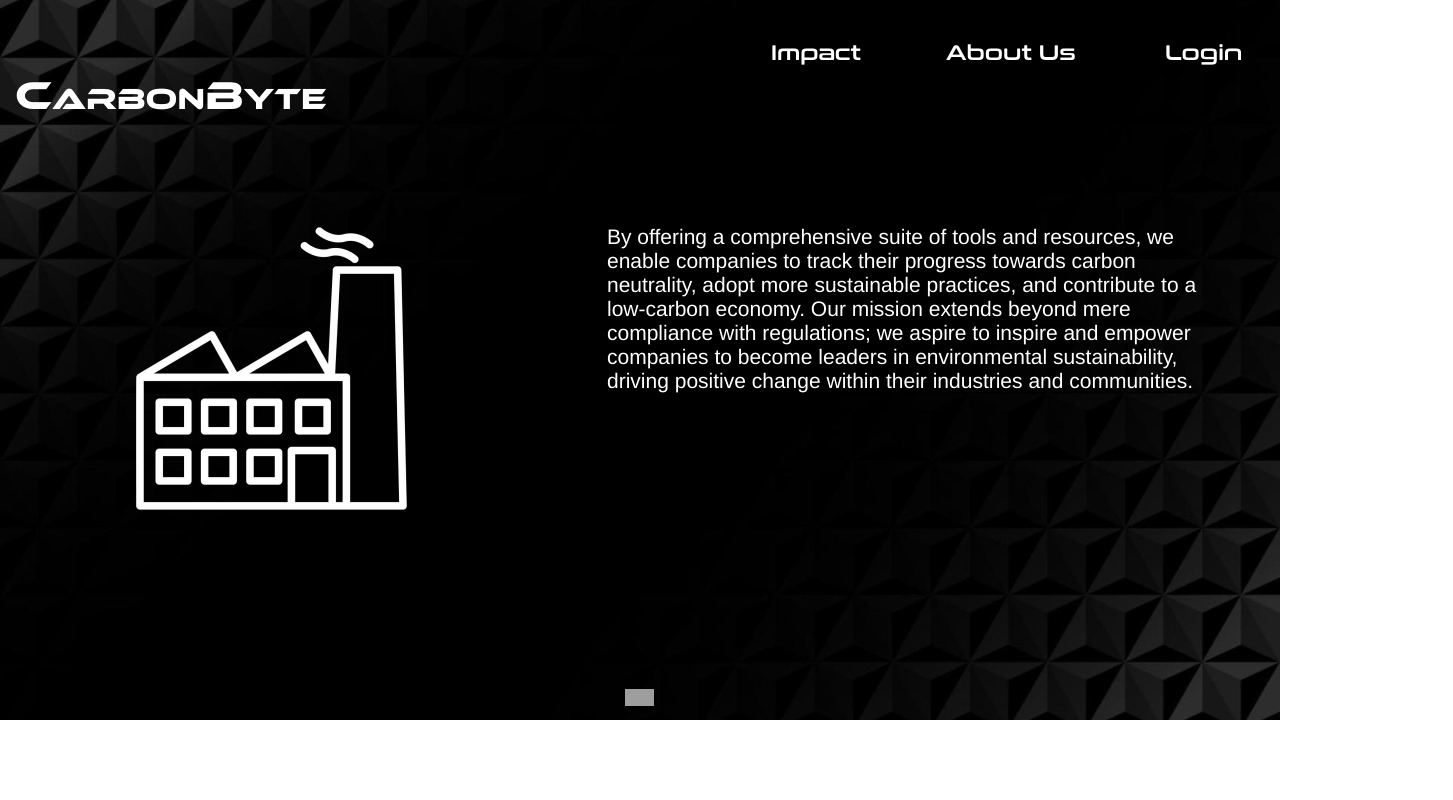
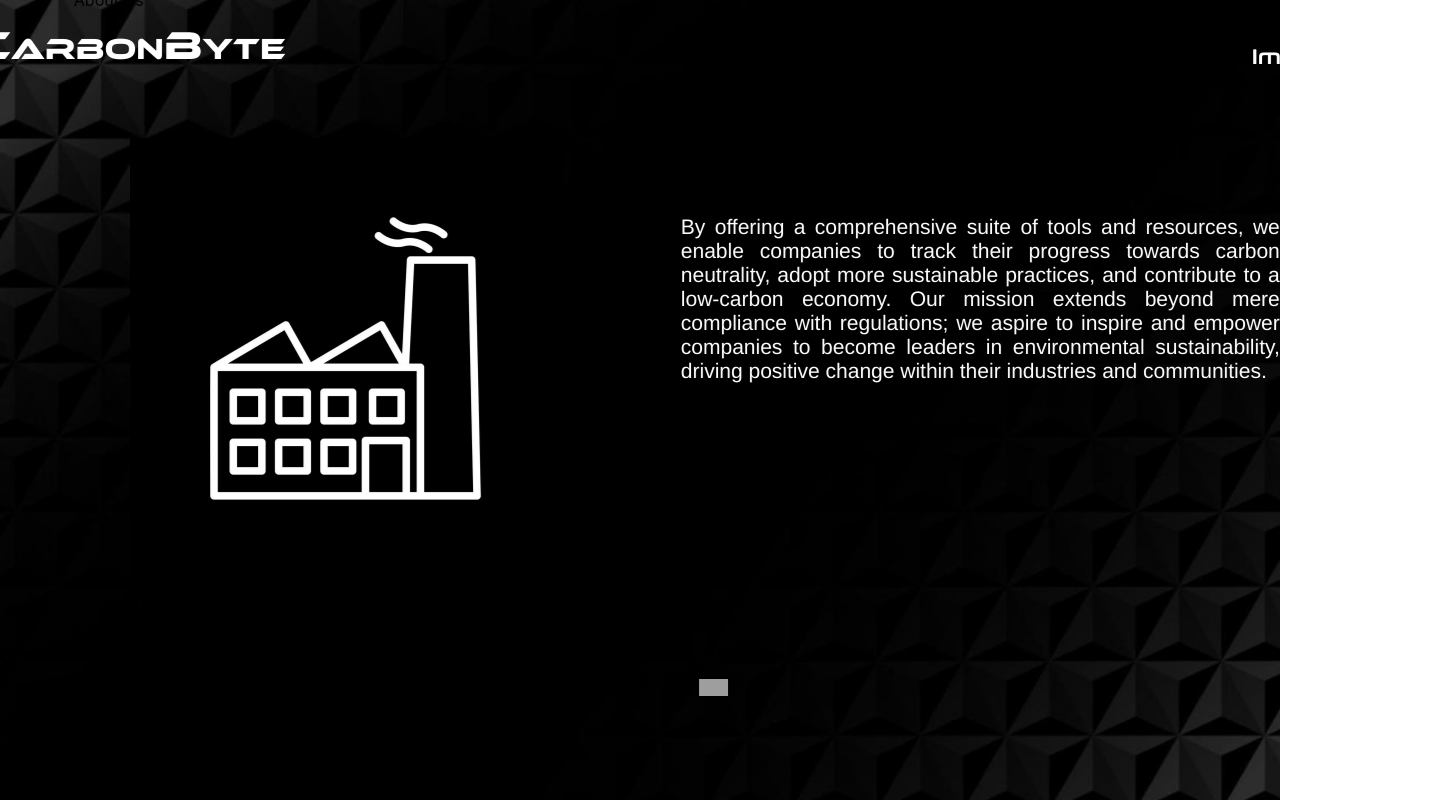
Before and after one commit to METACRYPT12/YantraMainHack, a React (Create React App) app in the folder client/: page / in a window 1280 px wide. Shown: the whole page, 1453 px wide, since content can reach past the window. Built offline with nearby package versions, Linux system fonts and the light colour scheme; grey boxes are pictures that could not be loaded.

Commit message:
About page 2

```diff
--- a/client/src/components/about/about2.css
+++ b/client/src/components/about/about-second.css
@@ -3,21 +3,28 @@
   display: flex;
   flex-direction: row;
   justify-content: center;
-  width: 100%;
+  width: 100vw;
+  height: 100vh;
+  position: relative;
 }
 
 .about .overlap-group-wrapper {
   background-color: #ffffff;
-  height: 720px;
-  width: 1280px;
+  height: inherit;
+  width: inherit;
+  position: relative;
+  background-image: url(../../res/background.jpg);
+  background-position: 50% 50%;
+  background-size: cover;
 }
 
 .about .overlap-group {
-  background-image: url(../../res/background.jpg);
-  background-position: 50% 50%;
-  background-size: cover;
-  height: 720px;
-  position: relative;
+  position: absolute;
+  top: 0%;
+  left: 8.5%;
+  transform: translate(-50%, -50%);
+  white-space: nowrap;
+  width: fit-content;
 }
 
 .about .carbon-byte {
@@ -25,11 +32,11 @@
   font-family: "Ethnocentric-Regular", Helvetica;
   font-size: 40px;
   font-weight: 400;
-  left: 15px;
+  left: -100px;
   letter-spacing: 0;
   line-height: normal;
   position: absolute;
-  top: 31px;
+  top: -9px;
   white-space: nowrap;
 }
 
@@ -50,24 +57,11 @@
   font-family: "Conthrax-SemiBold", Helvetica;
   font-size: 21px;
   font-weight: 600;
-  left: 771px;
+  left: 1178px;
   letter-spacing: 0;
   line-height: normal;
   position: absolute;
-  top: 41px;
-  white-space: nowrap;
-}
-
-.about .text-wrapper-2 {
-  color: #ffffff;
-  font-family: "Conthrax-SemiBold", Helvetica;
-  font-size: 21px;
-  font-weight: 600;
-  left: 946px;
-  letter-spacing: 0;
-  line-height: normal;
-  position: absolute;
-  top: 41px;
+  top: 55px;
   white-space: nowrap;
 }
 
@@ -76,11 +70,11 @@
   font-family: "Conthrax-SemiBold", Helvetica;
   font-size: 21px;
   font-weight: 600;
-  left: 1165px;
+  left: 1302px;
   letter-spacing: 0;
   line-height: normal;
   position: absolute;
-  top: 41px;
+  top: 55px;
   white-space: nowrap;
 }
 
@@ -96,6 +90,8 @@
   position: absolute;
   top: 204px;
   width: 599px;
+  white-space: wrap;
+  text-align: justify;
 }
 
 .about .image {
@@ -107,6 +103,7 @@
   top: 148px;
   width: 431px;
   background-image: url("../../res/industry-about2.jpg");
+  background-size: cover;
 }
 
 .about .vector {
--- a/client/src/components/about/about2.jsx
+++ b/client/src/components/about/about-second.jsx
@@ -1,7 +1,7 @@
 import React from "react";
-import "./about2.css";
+import "./about-second.css";
 
-export const About2 = () => {
+export const AboutSecond = () => {
   return (
     <div className="about">
       <div className="overlap-group-wrapper">
@@ -33,4 +33,4 @@ export const About2 = () => {
   );
 };
 
-export default About2;
+export default AboutSecond;
--- a/client/src/components/about/about.css
+++ b/client/src/components/about/about.css
@@ -1,23 +1,50 @@
+@font-face {
+  font-family: "Ethnocentric-Regular";
+  src: url("../../fonts/ethnocentric-rg.otf") format("opentype");
+}
+
+@font-face {
+  font-family: "Conthrax-SemiBold";
+  src: url("../../fonts/conthrax-sb.otf") format("opentype");
+}
+
+@font-face {
+  font-family: "Poppins-Regular";
+  src: url("../../fonts/Poppins-Regular.ttf") format("tff");
+}
+
+@font-face {
+  font-family: "Poppins-SemiBold";
+  src: url("../../fonts/Poppins-SemiBold.ttf") format("tff");
+}
+
 .about {
   background-color: #ffffff;
   display: flex;
   flex-direction: row;
   justify-content: center;
-  width: 100%;
+  width: 100vw;
+  height: 100vh;
+  position: relative;
 }
 
 .about .overlap-group-wrapper {
   background-color: #ffffff;
-  height: 720px;
-  width: 1280px;
+  height: inherit;
+  width: inherit;
+  position: relative;
+  background-image: url(../../res/background.jpg);
+  background-position: 50% 50%;
+  background-size: cover;
 }
 
 .about .overlap-group {
-  background-image: url(../../res/background.jpg);
-  background-position: 50% 50%;
-  background-size: cover;
-  height: 720px;
-  position: relative;
+  position: absolute;
+  top: 0%;
+  left: 8.5%;
+  transform: translate(-50%, -50%);
+  white-space: nowrap;
+  width: fit-content;
 }
 
 .about .carbon-byte {
@@ -25,11 +52,11 @@
   font-family: "Ethnocentric-Regular", Helvetica;
   font-size: 40px;
   font-weight: 400;
-  left: 15px;
+  left: -100px;
   letter-spacing: 0;
   line-height: normal;
   position: absolute;
-  top: 31px;
+  top: -9px;
   white-space: nowrap;
 }
 
@@ -50,24 +77,11 @@
   font-family: "Conthrax-SemiBold", Helvetica;
   font-size: 21px;
   font-weight: 600;
-  left: 771px;
+  left: 1178px;
   letter-spacing: 0;
   line-height: normal;
   position: absolute;
-  top: 41px;
-  white-space: nowrap;
-}
-
-.about .text-wrapper-2 {
-  color: #ffffff;
-  font-family: "Conthrax-SemiBold", Helvetica;
-  font-size: 21px;
-  font-weight: 600;
-  left: 946px;
-  letter-spacing: 0;
-  line-height: normal;
-  position: absolute;
-  top: 41px;
+  top: 55px;
   white-space: nowrap;
 }
 
@@ -76,11 +90,11 @@
   font-family: "Conthrax-SemiBold", Helvetica;
   font-size: 21px;
   font-weight: 600;
-  left: 1165px;
+  left: 1302px;
   letter-spacing: 0;
   line-height: normal;
   position: absolute;
-  top: 41px;
+  top: 55px;
   white-space: nowrap;
 }
 
@@ -96,6 +110,8 @@
   position: absolute;
   top: 220px;
   width: 599px;
+  white-space: wrap;
+  text-align: justify;
 }
 
 .about .image {
--- a/client/src/components/about/about.jsx
+++ b/client/src/components/about/about.jsx
@@ -13,7 +13,6 @@ export const About = () => {
             <span className="span">yte</span>
           </p>
           <div className="div">Impact</div>
-          <div className="text-wrapper-2">About Us</div>
           <div className="text-wrapper-3">Login</div>
           <p className="p">
             At CarbonByte, our mission is to drive meaningful change by empowering companies and industries to measure,
--- a/client/src/index.js
+++ b/client/src/index.js
@@ -6,12 +6,12 @@ import reportWebVitals from "./reportWebVitals";
 import Dualloginpage from "./components/loginpage/loginPage";
 import Impact from "./components/impact/impact";
 import CompanyLogin from "./components/companyLogin/CompanyLogin";
-import About from "./components/about/about";
-import About2 from "./components/about/about2";
+//import About from "./components/about/about";
+import AboutSecond from "./components/about/about-second";
 const root = ReactDOM.createRoot(document.getElementById("root"));
 root.render(
   <React.StrictMode>
-    <About2 />
+    <AboutSecond />
   </React.StrictMode>
 );
 
```
